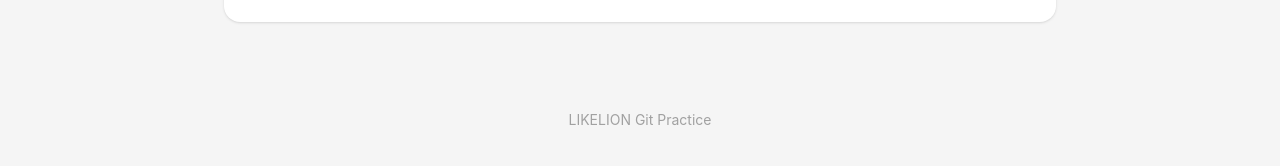
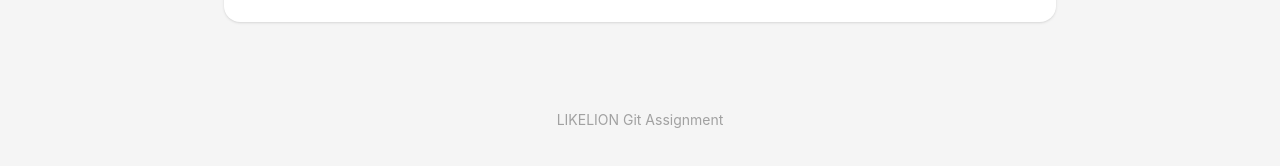
Before and after one commit to seoryeong9/likelion-git-assignment, a React (Vite) app: page / in a window 1280 px wide. Shown: the part 346-512 px from the top of the page. Built offline with nearby package versions, Linux system fonts and the light colour scheme.

Commit message:
docs: update footer title

```diff
--- a/src/components/Footer.jsx
+++ b/src/components/Footer.jsx
@@ -1,7 +1,7 @@
 function Footer() {
     return (
       <footer className="py-10 text-center text-sm text-neutral-400">
-        LIKELION Git Practice
+        LIKELION Git Assignment
       </footer>
     );
   }
```
